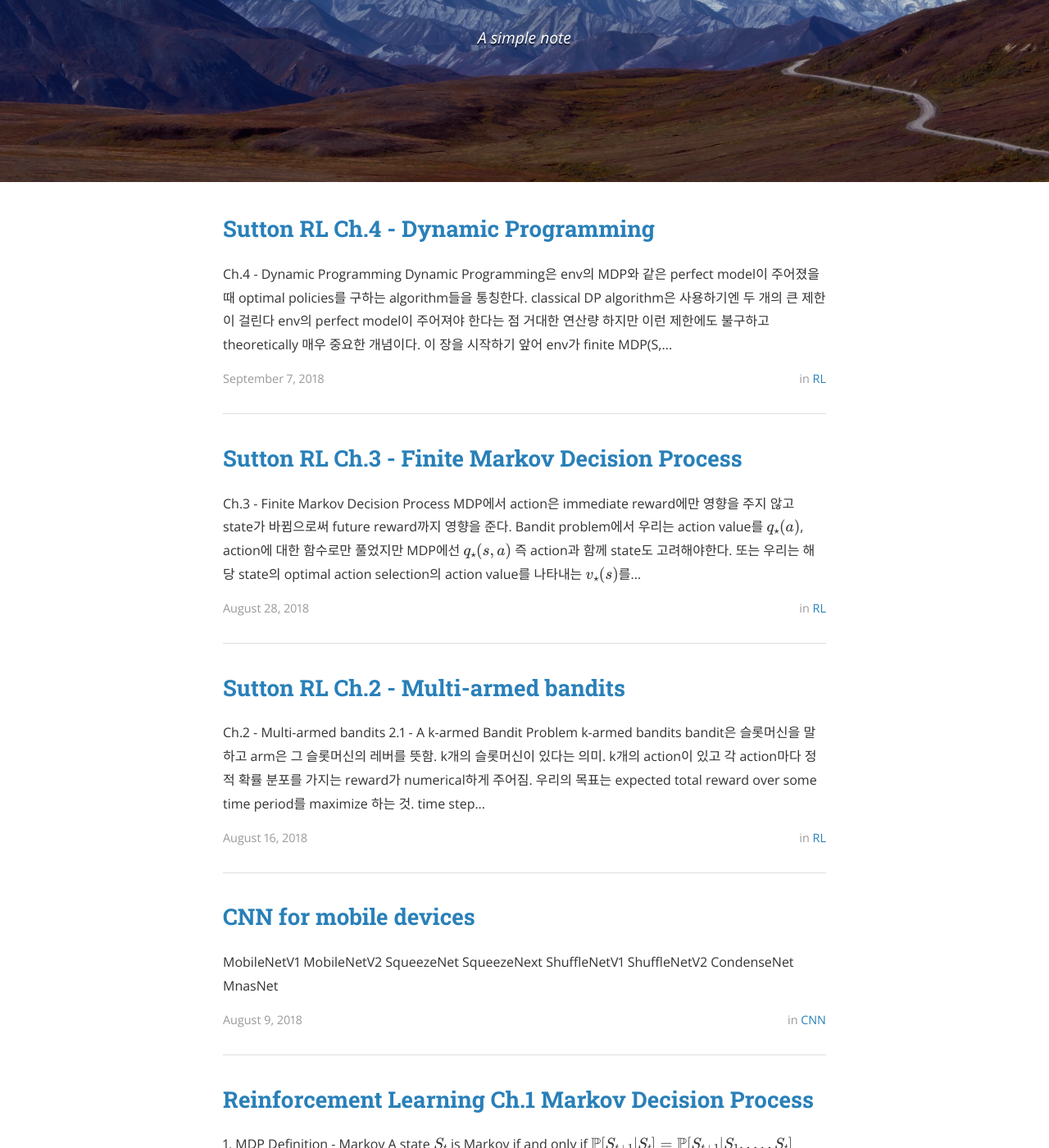
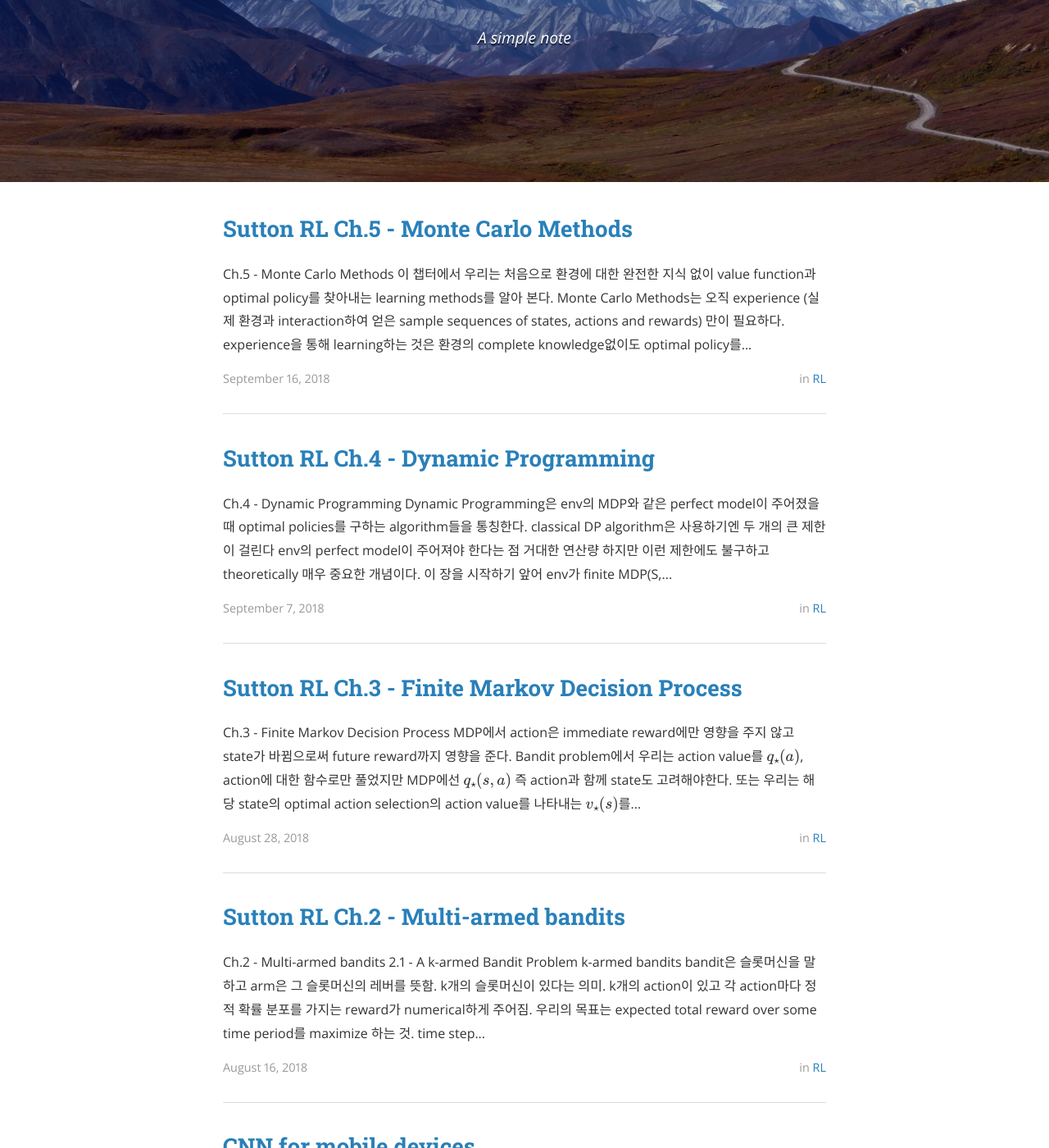
Before and after one commit to kevin970401/kevin970401.github.io, a Jekyll site: the page built from index.html, in a window 1280 px wide and 1400 px high, scrolled down 281 px. Shown: the whole window at 82% size. Built offline with Jekyll 4.4.1, drawn with Linux system fonts in a browser that asks for light colours; nearby versions of some CDN libraries; formulas are drawn with MathJax 3; the list of posts is cut into pages by our own code; some of the changed lines change nothing that is shown; some of the changed text lies outside the part shown.

Commit message:
:fire:sutton rl ch5 ...:fire:

```diff
--- a/_posts/2018-09-07-Sutton-RL-Ch4.md
+++ b/_posts/2018-09-07-Sutton-RL-Ch4.md
@@ -164,6 +164,8 @@ Asynchronous Dynamic Programming에서도 policy evaluation이 끝나기 전에
 
 우리는 policy evaluation과 policy improvement가 interact하는 것을 **Generalized policy iteration**라고 부른다. 거의 모든 rl methods는 GPI로 설명되어 진다. 즉 value function은 policy 를 토대로 improve되고 policy는 value function을 토대로 improve 되는 것이다. (policy $\pi$에서 $v_\pi$를, $v_\pi$에서 $\pi$를 구함)
 
+몇몇 case에서는 GPI가 optimal 로 converge 함이 증명되었지만 대부분의 case에서는 증명되지 않았다.
+
 ## 4.7 - Efficiency of Dynamic Programming
 
 ----
--- /dev/null
+++ b/_posts/2018-09-16-Sutton-RL-Ch5.md
@@ -0,0 +1,122 @@
+---
+layout: post
+title: "Sutton RL Ch.5 - Monte Carlo Methods"
+categories: RL
+author: lee gunjun
+---
+
+# Ch.5 - Monte Carlo Methods
+
+----
+
+이 챕터에서 우리는 처음으로 환경에 대한 완전한 지식 없이 value function과 optimal policy를 찾아내는 learning methods를 알아 본다.
+
+**Monte Carlo Methods**는 오직 *experience* (실제 환경과 interaction하여 얻은 sample sequences of states, actions and rewards) 만이 필요하다. experience을 통해 learning하는 것은 환경의 complete knowledge없이도 optimal policy를 찾을 수 있게 해준다.
+
+Monte Carlo Method는 sample returns을 평균내는 방식에 기반한 방법이다. 우리는 여기서 episodic task만 다룰 것이다. 한 episode가 끝날때 비로소 우리는 policy와 value estimates를 바꿀 것이다.
+
+nonstationary(state가 바뀜)을 다루기 위해 우리는 4장에서 다룬 GPI을 적용할 것이다. 단지 DP에서는 value functions을 계산했지만, 여기서는 value function을 sample들을 통해 learn 할 것이다.
+
+## 5.1 - Monte Carlo Prediction
+
+----
+
+먼저 주어진 policy $\pi$에 대한 value function을 learning 하는 것에 대해 알아보자.
+
+가장 떠올리기 쉬운 방법은 averaging the returns observed after visits to that state. 많이 경험이 쌓일수록 실제 value에 converge 할 것이다. 이 개념은 모든 Monte Carlo Methods의 기반이 된다.
+
+episode에서 state s가 일어난 걸 *visit*이라 한다. 물론 한 state를 한 episode에서 여러번 visit 할 수 있다. 처음 state s에 visit 한 걸 *first visit* to s라 하자
+
+*first visit* MC method는 state s의 *first visit* 만을 이용하여 $v_\pi(s)$을 estimate한다. 이와 반대로 *every-visit* MC Method는 state s에 대한 모든 visit을 고려하여 value function을 estimate한다. 물론 방법은 그냥 returns을 averaging 하는 것이다. **이 두 MC Methods는 비슷해 보이지만 다른 theoretocal properties에 기반을 두고있다.**
+
+*first visit* MC method가 이 챕터에서 다룰 내용이고 *every-visit* MC Method는 챕터 9와 12에서 다룰 것이다.
+
+env의 complete knowledge를 갖고 있어도 DP를 적용하기 힘든 경우가 있다. 먼저 DP는 probability를 전부 계산해서 알고 있어야 하고 이를 이용하여 value function과 optimal policy를 얻어낸다. 그런데 보통 보드게임에선 probability를 계산하는 것부터가 computation이 너무 많이 필요해서 사실적으로 불가능한 경우가 있다. 이런 경우 DP 대신 Monte Carlo를 쓰면 매우 간단하다.
+
+MC Method에서 중요한 점은 각각의 state에 대한 estimate들은 indep하다는 것이다. 어떤 state의 estimate는 다른 어떤 state의 estimate를 기반으로 만들어지지 않는다. 이게 DP하고 다른 점이다. 즉 **MC Methods don't bootstrap**
+
+또한 MC Methods 에서 한 state의 value function 값을 알기 위해 다른 state 들의 value function 까지 알 필요가 없다는 것은 다시 말해 한 state의 value function 만을 (또는 전체 state 중 몇개의 state만) 알고싶은 상황에서 MC Method 를 쓰는 것은 매우 좋은 선택이라는 것이다. 관심있는 state에서 시작하는 episode들만 잔뜩 만들고 average 하면된다.
+
+## 5.2 - Monte Carlo Estimation of Action Values
+
+----
+
+모델을 모른다면 state value function 보다 action value function 을 구하는 것이 더 좋을 것이다.
+
+모델을 알고 있으면 state value function은 policy를 결정하는데 쓰일 수 있다. 한 단계 살펴보고 가장 좋은 action을 하면 되니까. 그런데 한 단계를 살펴보기 위해서는 $p(s', r \vert s, a)$가 필요하다. 왜냐면 $arg\max_a \sum_{s', r} p(s', r \vert s, a) (r + v_\pi(s'))$ 이기 때문.
+
+따라서 $v_\pi$ 만을 알아서는 최대의 expected return을 가지는 action을 알아낼 수 없고 모델의 knowledge까지 있어야 가능하다.
+
+그런데 state value function이 아닌 action value function을 알고 있다고 하면 우리는 그저
+
+$$arg\max_a q(s, a)$$
+
+만을 계산하면 된다. 이 과정에서는 모델에 대한 knowledge가 필요하지 않다.
+
+우리는 이제 MC Methods를 action value function q(s, a)에 적용한다.
+
+*visit*은 다시 state-action pair로 정의된다. state s에서 action a 를 취한 것이 하나의 visit 이 된다. 이제 단순히 같은 state에 온다고 해서 같은 visit이 되는 것이 아니라 같은 state 더라도 다른 action을 한다면 다른 visit이 된다. 그래서 *first visit*과 *every visit*에도 변화가 생긴다.
+
+*first visit*은 state s에서 action a를 처음으로 한 visit을 말한다.
+
+아까 visit을 state 로만 다룰 때와 다르게 state-action pair를 다루는 지금은 방문하지 않는 state-action pairs 들이 상당히 많다. 만약 policy $\pi$ 가 deterministic 하다면 한 state에 대해 state action pair는 단 하나만 계속 만들어지고 다른 action들은 꿈도 못꾼다. 이건 굉장히 심각한 문제이다.
+
+이러한 문제를 **maintaining exploration** 이라고 한다. 간단한 해결 방법으로는 시작할 때 state-action pair를 정해주는데, 모델의 모든 state-action pair가 시작될 확률이 0이 아니게끔 하는 것이다. 이를 *exploring starts* 방법이라 한다.
+
+exploring start 는 좋지만 대개 실제 상황에서는 써먹지 못하는데, 이렇게 인위적으로 starting을 정해줄 수 없는 env가 대부분이기 때문이다. 다른 방법으로는 policy가 어디서도 deterministic 하지 않고 stochastic 하게 해서 어떤 state-action pair도 each state에서 뽑힐 확률이 nonzero probabilty을 가지게끔 하는 것이다.
+
+## 5.3 Monte Carlo Control
+
+----
+
+자 이제 MC를 이용해서 어떻게 control 할지 알아보자. control 한다는 것은 approximative optimal policy를 구한다는 것이다. 전반적으론 DP에서 다룬 GPI(Generalized Policy Iteration)과 같은 양상이다. policy를 가깝게 구하고, value function을 가깝게 구하고... 반복이다.
+
+$$\pi_0 \rightarrow^{E} q_{\pi_0} \rightarrow^{I} \pi_1 \rightarrow^{E} \cdots \rightarrow^{I} \pi_\star \rightarrow^{E} q_{\pi_\star}$$
+
+Policy evaluation은 많은 episodes를 뽑아내서 action-value function을 가깝게 구하는 것인데, 여기서 우리는 두 개의 가정을 하는데, 첫째로 exploring starts를 한다고 가정하고, 둘째로 무한번 sample해서 아주 정확한 action-value function을 구한다고 가정한다.
+
+Policy improvement 은 그렇게 구한 action-value function을 이용해서 policy 를 iterate 하는 것이다. 이때 우리는 greedy를 사용하여 deterministic 하게 action를 선택한다.
+
+$$\pi(s) = arg\max_a q(s, a)$$
+
+앞에서 exploring starts를 가정했으므로 policy가 deterministic 해도 괜찮다.
+
+이러면 DP 처럼 optimal policy 로 converge 할 것이다.
+
+위에서 우리는 아주 무리한 가정 두가지를 했다. 첫째로 exploring starts를 가정했고, 둘째로 무한개의 episodes를 구한다는 것이었다. 실제로 MC Methods를 사용할때는 위의 두가지 가정을 할 수 있는 상황은 없다. 따라서 이 가정들을 없애야 하는데 일단 두번째 가정부터 없애보자.
+
+만약 finite episodes를 통해 action-value function을 approximately estimate 한다해도 optimal로 converge 할 수 있는가가 궁금한점이다.
+
+사실 이는 DP Methods에서도 대두됐던 문제이다. (결론은 converge 함이 증명되지 않았다..) DP와 MC 모두 이를 풀기 위한 두가지 방법이 존재한다.
+
+첫째로 value evaluation이 정확하지 않지만 어쨌든간에 value function이 조금 좋아지는 건 사실이다. 이를 통해 policy도 전보다 나쁘지 않은 policy를 얻을 수 있다.
+
+둘째로, 충분히 value evaluation을 진행하는 것이다. 100% 정확한 value evaluation을 하기 위해서는 무한개의 episode가 필요하지만, 99.999% 정확한 value evaluation을 구하기 위해선 유한개의 episodes면 된다.
+
+MC iteration 에서 episode-by-episode 로 evaluation과 improvement를 바꾸는 것은 자연스러운 것이다. 이와 exploring starts를 이용한 *Monte Carlo ES* algorithm 를 소개한다.
+
+
+### Monte Carlo ES(Exploring Starts), for estimating optimal policy
+
+initialize:<br>
+&emsp;$\pi(s) \in A(s)$, for all $s \in S$<br>
+&emsp;$Q(s, a) \in \mathbb{R}$, for all $s \in S, a \in A(s)$<br>
+&emsp;$Returns(s, a)$ <- Empty list, for all $s \in S, a \in A(s)$<br>
+
+Loop forever(for each episode)<br>
+&emsp;Choose $S_0 \in S, A_0 \in A(S_0)$ randomly such that all pairs have nonzero prob<br>
+&emsp;Generate an episode from $S_0, A_0$, following $\pi: S_0, A_0, R_1, \cdots S_{T-1}, A_{T-1}, R_{T}$<br>
+&emsp;G <- 0<br>
+&emsp;Loop for each step of episode, t=T-1, T-2, ..., 0:<br>
+&emsp;&emsp;G <- $\gamma$G + $R_{t+!}$<br>
+&emsp;&emsp;Unless the pair $S_t, A_t$ appears in $S_0, A_0, S_1, A_1, ..., S_{t-1}, A_{t-1}$:<br>
+&emsp;&emsp;&emsp;Append G to $Returns(S_t, A_t)$<br>
+&emsp;&emsp;&emsp;$Q(S_t, A_t) <- average(Returns(S_t, A_t))$<br>
+&emsp;&emsp;&emsp;$\pi(S_t)$ <- $arg\max_a Q(S_t, a)$<br>
+
+MC ES의 주목할 점은 return이 어떤 policy에서 나온 것이든 상관하지 않고 다 accumulate 한 다음에 average를 하는 것으로 value function을 구한다는 점이다. 즉, MC ES는 어떤 suboptimal policy에 converge 하지 않는다. (suboptimal policy에 converge 한다는 것은 어떤 policy에 대해 value function을 estimate해야 한다는 의미인데, MC ES는 policy가 계속 변화함) policy와 value function이 optimal 일 때 비로소 stability를 얻을 수 있다. **MC ES는 정말 optimal로 converge 하는지 밝혀지지 않았다.**
+
+
+## 5.4 Monte Carlo Contol without Exploring Starts
+
+----
```
